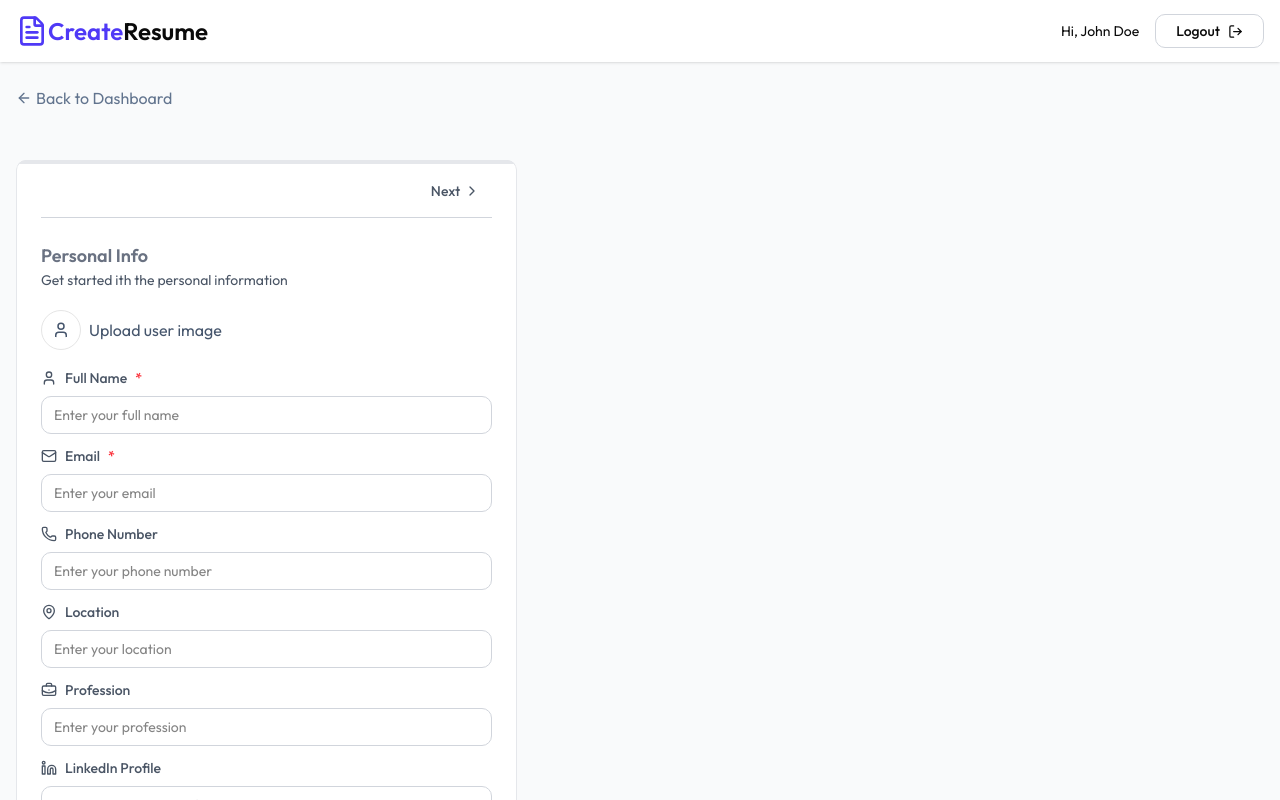
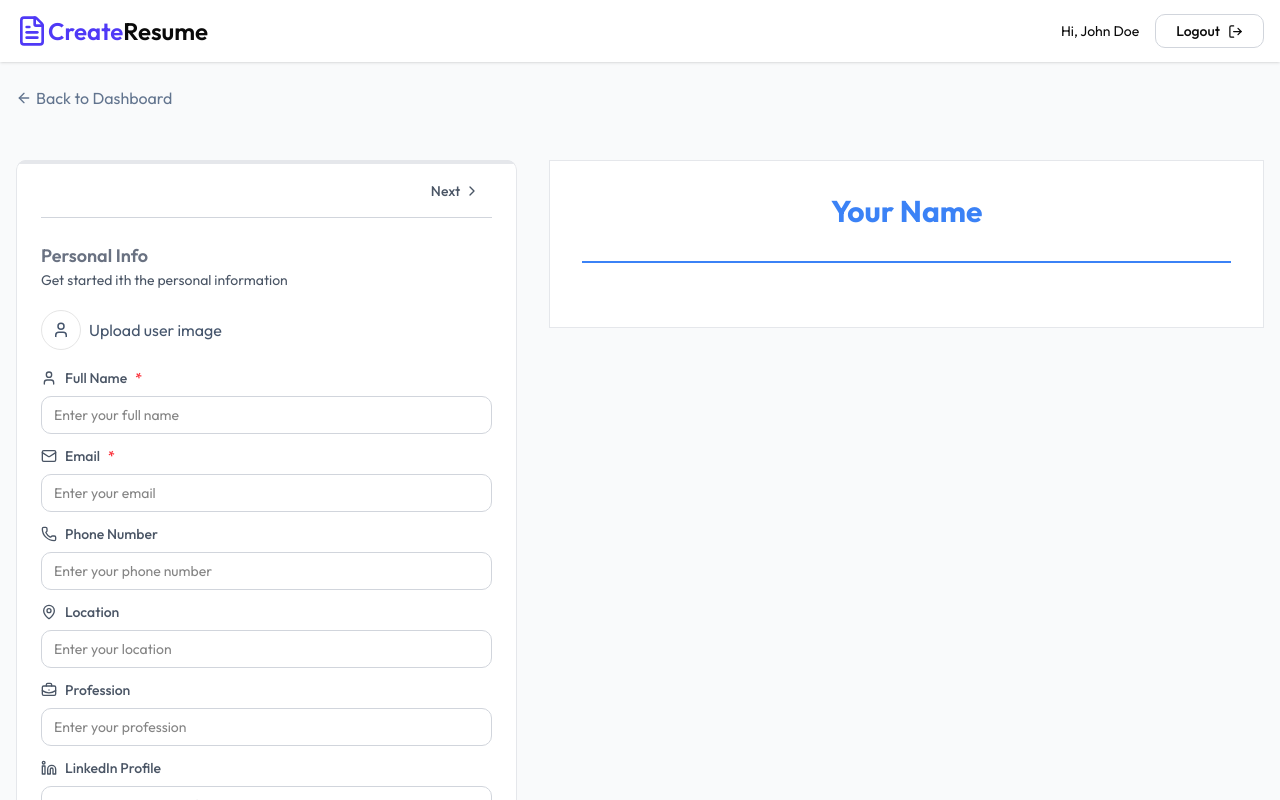
Before and after one commit to Osas706/create-resume, a React (Vite) app in the folder frontend/: page /app/create-resume/1 in a window 1280 px wide. Shown: the top 800 px of the page. Built offline with nearby package versions, Linux system fonts and the light colour scheme; the HTML template or start-up script is replaced by a standard one.

Commit message:
Updated CreateResume page (ResumePreview Component)

```diff
--- /dev/null
+++ b/frontend/src/features/createResume/ResumePreview.jsx
@@ -0,0 +1,65 @@
+import React from "react";
+import ModernTemplate from "./templates/ModernTemplate";
+import MinimalTemplate from "./templates/MinimalTemplate";
+import MinimalImageTemplate from "./templates/MinimalImageTemplate";
+import ClassicTemplate from "./templates/ClassicTemplate";
+
+function ResumePreview({ data, template, accentColor, classes = "" }) {
+  const renderTemplate = () => {
+    switch (template) {
+      case "modern":
+        return <ModernTemplate data={data} accentColor={accentColor} />;
+
+      case "minimal":
+        return <MinimalTemplate data={data} accentColor={accentColor} />;
+
+      case "minimal-image":
+        return <MinimalImageTemplate data={data} accentColor={accentColor} />;
+
+      default:
+        return <ClassicTemplate data={data} accentColor={accentColor} />;
+    }
+  };
+
+  return (
+    <div className="w-full bg-gray-100">
+      <div
+        id="resume-preview"
+        className={`border border-gray-200 print:shadow-none print:border-none ${classes}`}
+      >
+        {renderTemplate()}
+      </div>
+
+      <style>
+        {`
+          @page{
+            size:letter;
+            margin: 0;
+          }
+          @media print{
+            html, body{
+              width: 8.5in;
+              height: 11in;
+              overflow: hidden;
+            }
+            body * { visibility: hidden }
+            #resume-preview, #resume-preview * { visibility: hidden }
+            #resume-preview {
+              position: absolute;
+              left: 0;
+              top: 0;
+              width: 100%;
+              height: auto;
+              margin: 0;
+              padding: 0;
+              box-shadow: none !important;
+              border: none !important;
+            }
+          }
+        `}
+      </style>
+    </div>
+  );
+}
+
+export default ResumePreview;
--- a/frontend/src/pages/CreateResume.jsx
+++ b/frontend/src/pages/CreateResume.jsx
@@ -1,5 +1,8 @@
 import { dummyResumeData } from "@/assets/assets";
+
 import PersonalInfoForm from "@/features/createResume/PersonalInfoForm";
+import ResumePreview from "@/features/createResume/ResumePreview";
+
 import {
   ArrowLeft,
   Briefcase,
@@ -74,19 +77,19 @@ function CreateResume() {
           <div className="relative lg:col-span-5 rounded-lg overflow-hidden">
             <div className="bg-white rounded-lg shadow-sm border border-gray-200 p-6 pt-1">
               {/* progress bar */}
-              <hr className="absolute top-0 left-0 right-0 border-2 border-gray-200 " />
+              <hr className="absolute top-0 left-0 right-0 border-2 border-gray-200" />
               <hr
-                className="absolute top-0 left-0 h-1 bg-linear-to-r from-indigo-500 to-indigo-600 border-none transi duration-2000"
+                className="absolute top-0 left-0 h-1 bg-linear-to-r from-indigo-500 to-indigo-600 border-none transition-all duration-1000"
                 style={{
-                  width: `${
-                    (activeSectionIndex * 100) / (sections.length - 1)
-                  } %`,
+                  width: `${(activeSectionIndex * 100) / (sections.length - 1)}%`,
                 }}
               />
 
               {/* section navigation */}
               <div className="flex justify-between items-center mb-6 border-b border-gray-300 py-1">
-                <div className=""></div>
+                <div className="flex items-center  gap-2">
+
+                </div>
 
                 <div className="flex items-center">
                   {activeSectionIndex !== 0 && (
@@ -121,8 +124,8 @@ function CreateResume() {
               <div className="space-y-6">
                 {activeSection.id === "personal" && (
                   <PersonalInfoForm
-                    data={resumeData.personal_info}
-                    onChange={() =>
+                    data={resumeData?.personal_info}
+                    onChange={(data) =>
                       setResumeData((prev) => ({
                         ...prev,
                         personal_info: data,
@@ -137,7 +140,21 @@ function CreateResume() {
           </div>
 
           {/* right panel -- PREVIEW */}
-          <div className=""></div>
+          <div className="lg:col-span-7 max-lg:mt-6">
+            {/* btns */}
+            <div className="">
+
+            </div>
+
+            {/* resume preview */}
+            <div>
+              <ResumePreview
+                data={resumeData}
+                template={resumeData.template}
+                accentColor={resumeData.accent_color}
+              />
+            </div>
+          </div>
         </div>
       </div>
     </div>
```
